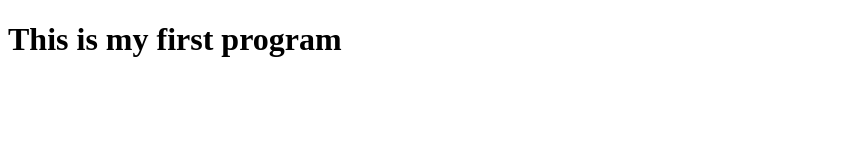
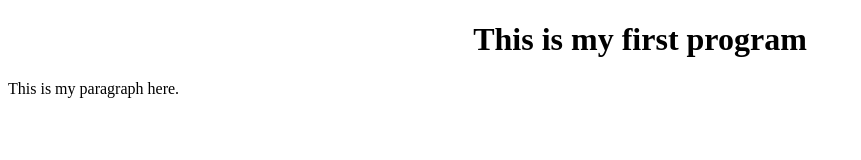
Before and after one commit to lionspridehacker/Rorys-first, a plain HTML site: page index.html in a window 1280 px wide. Shown: the whole page, without its empty margins (0-861 px from the left). Drawn offline with Linux system fonts and the light colour scheme.

Commit message:
first paragraph

```diff
--- a/index.html
+++ b/index.html
@@ -7,6 +7,7 @@
     <title>Document</title>
 </head>
 <body>
-    <h1>This is my first program</h1>
+    <h1 style="text-align: center">This is my first program</h1>
+    <p>This is my paragraph here.</p>
 </body>
 </html>
```
